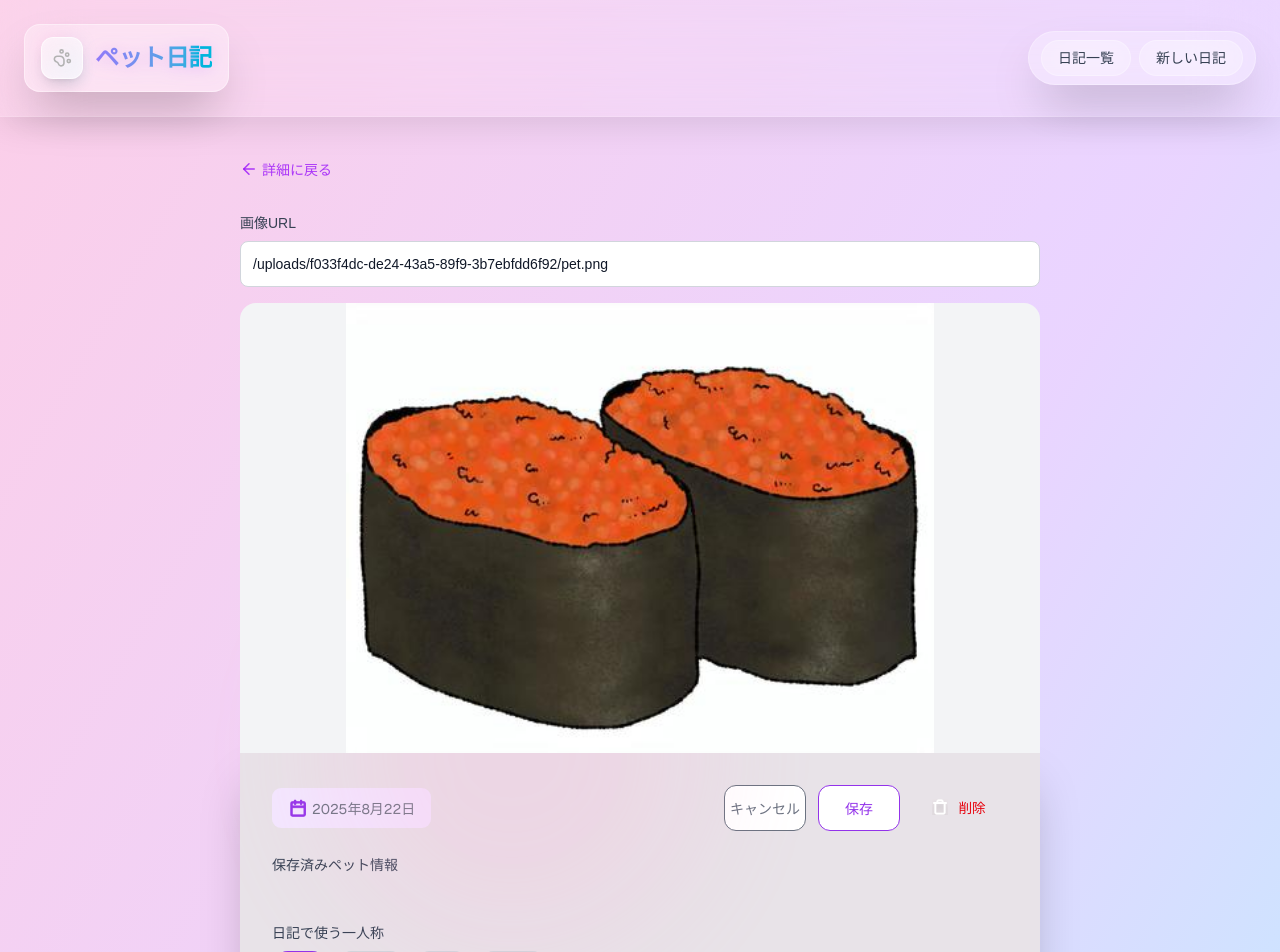
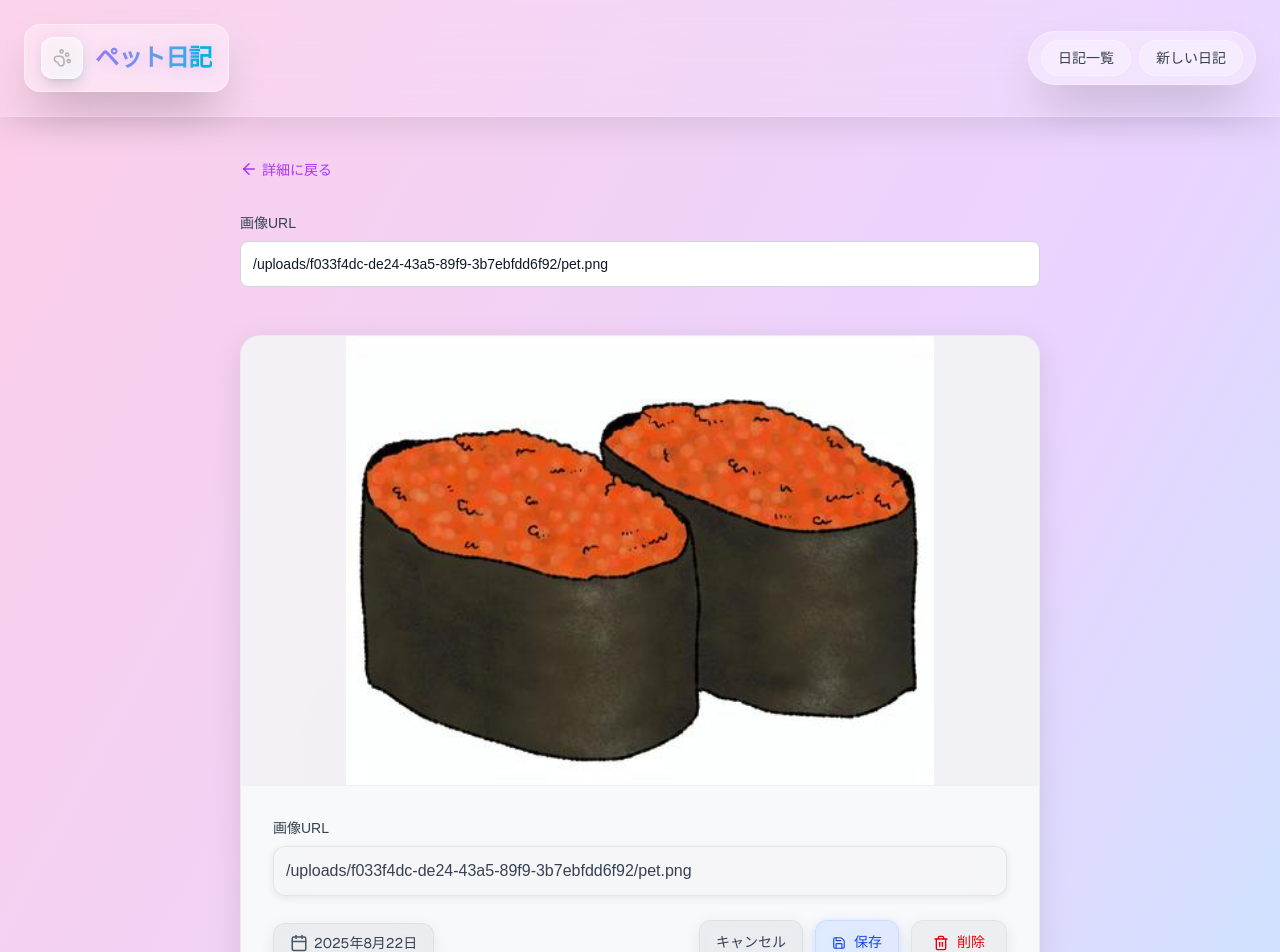
Before and after one commit to Aid-On/next-pet-diary, a Next.js app: page /030ed322-5bac-4adc-b1fc-16ab7660b46b/edit in a window 1280 px wide. Shown: the top 952 px of the page. Built offline with nearby package versions, Linux system fonts and the light colour scheme.

Commit message:
編集画面のデザインを統一

```diff
--- a/src/app/[id]/edit/page.tsx
+++ b/src/app/[id]/edit/page.tsx
@@ -4,12 +4,17 @@ import Image from 'next/image';
 import Link from 'next/link';
 import { useState, useEffect, useRef } from 'react';
 import { useParams, useRouter } from 'next/navigation';
-import { ArrowLeft } from 'lucide-react';
+import { ArrowLeft, Calendar, Save, Trash2 } from 'lucide-react';
 import { validateImageUrl } from '@/lib/image-utils';
 import PetSelector from '@/components/PetSelector';
 import { savePetInfo } from '@/lib/pet-info-storage';
 import GradientText from '@/components/GradientText';
 import Header from '@/components/Header';
+import GlassButton from '@/components/GlassButton';
+import GlassCard from '@/components/GlassCard';
+import GlassTag from '@/components/GlassTag';
+import GlassInput from '@/components/GlassInput';
+import GlassTextarea from '@/components/GlassTextarea';
 
 export default function PetEditPage() {
   const params = useParams();
@@ -261,7 +266,7 @@ export default function PetEditPage() {
       <div className="flex-1 flex flex-col px-4 sm:px-8 md:px-16 lg:px-[240px] py-[40px] mx-auto w-full">
         <Link
           href={`/${id}`}
-          className="w-full h-[24px] flex items-center cursor-pointer hover:opacity-80 transition-opacity"
+          className="w-full h-[24px] flex items-center cursor-pointer"
         >
           <ArrowLeft size={18} className="text-purple-600/80" />
           <div className="w-auto h-[19px] text-purple-600/80 text-[14px] font-sans ml-[4px]">
@@ -285,8 +290,9 @@ export default function PetEditPage() {
           />
         </div>
 
-        <div className="w-full h-auto flex flex-col">
-          <div className="bg-gray-100 w-full aspect-[16/9] max-h-[500px] overflow-hidden relative rounded-t-[16px]">
+        <div className="w-full h-auto flex flex-col mt-[32px] relative z-10">
+          <GlassCard variant="gray" className="p-0">
+            <div className="w-full aspect-[16/9] max-h-[500px] overflow-hidden relative rounded-t-[20px]">
             {editData.imageUrl ? (
               <img
                 src={getImageUrl(editData.imageUrl)}
@@ -303,60 +309,52 @@ export default function PetEditPage() {
               </div>
             )}
             </div>
-          <div className="bg-[#e8e3e8] w-full h-auto flex flex-col rounded-b-[16px] shadow-2xl p-4 sm:p-6 md:p-8">
-            <div className="w-full h-[46px] flex justify-between items-center">
-              <div className="bg-[#F3E8FF] w-auto h-[40px] rounded-[9px] px-[16px] flex items-center">
-                <div className="w-full h-[26px] flex items-center">
-                  <div className="w-[18px] h-[18px] flex justify-center items-center">
-                    <img
-                      src="/images/日付.png"
-                      alt="日付"
-                      className="w-[18px] h-[18px] object-cover"
+            <div className="relative bg-gray-50/90 backdrop-blur-[10px] w-full h-auto flex flex-col rounded-b-[20px] p-4 sm:p-6 md:p-8 border-t border-gray-200/40">
+              <div className="w-full mb-6">
+                <label className="block text-sm font-medium text-gray-700 mb-2">
+                  画像URL
+                </label>
+                <GlassInput
+                  value={editData.imageUrl}
+                  onChange={e => setEditData({ ...editData, imageUrl: e.target.value })}
+                  placeholder="画像URLを入力してください"
+                  variant="gray"
                 />
               </div>
-                  <div className="w-auto h-[17px] text-[#6B7280] leading-[18px] text-[14px] font-sans flex ml-[6px]">
+
+              <div className="w-full h-[46px] flex justify-between items-center mb-6">
+                <GlassTag icon={Calendar} variant="gray" className="h-[40px]">
                   {formatDate(diaryEntry.createdAt)}
-                  </div>
-                </div>
-              </div>
+                </GlassTag>
                 <div className="flex space-x-3">
-                <Link
-                  href={`/${id}`}
-                  className="bg-white w-[82px] h-[46px] border-[#6B7280] border-[1px] rounded-[12px] flex justify-center items-center cursor-pointer hover:bg-gray-50 transition-colors"
-                >
-                  <div className="w-auto h-[19px] text-[#6B7280] text-[14px] font-sans">
+                  <Link href={`/${id}`}>
+                    <GlassButton variant="secondary">
                       キャンセル
-                  </div>
+                    </GlassButton>
                   </Link>
-                <div className="bg-white w-[82px] h-[46px] border-[#9333EA] border-[1px] rounded-[12px] flex justify-center items-center cursor-pointer hover:bg-[#F3E8FF] transition-colors">
-                  <button
+                  <GlassButton
                     onClick={handleSave}
                     disabled={saving}
-                    className="w-auto h-[19px] text-[#9333EA] text-[14px] font-sans disabled:opacity-50"
+                    variant="primary"
+                    icon={Save}
+                    iconSize={14}
                   >
                     {saving ? '保存中' : '保存'}
-                  </button>
-                </div>
-                <div className="w-[96px] h-[46px] py-[13.5px] px-[20px] flex justify-between cursor-pointer hover:opacity-80 transition-opacity">
-                  <div className="bg-[#fca5a5] w-[16px] h-[16px]">
-                    <img
-                      src="/images/ゴミ箱.png"
-                      alt="ゴミ箱"
-                      className="w-[16px] h-[16px] object-cover"
-                    />
-                  </div>
-                  <button
+                  </GlassButton>
+                  <GlassButton
                     onClick={() => setShowDeleteConfirm(true)}
-                    className="w-[32px] h-[19px] text-[13.6px] text-red-600 font-sans leading-[18px]"
+                    variant="danger"
+                    icon={Trash2}
+                    size="md"
+                    className="w-[96px]"
                   >
                     削除
-                  </button>
-                </div>
+                  </GlassButton>
                 </div>
               </div>
 
               {/* ペット情報選択コンポーネントを追加 */}
-            <div className="w-full h-auto flex flex-col mt-[24px] mb-4">
+              <div className="w-full h-auto flex flex-col mb-4">
               <label className="block text-sm font-medium text-gray-700 mb-2">
                 保存済みペット情報
               </label>
@@ -487,6 +485,7 @@ export default function PetEditPage() {
               />
             </div>
             </div>
+          </GlassCard>
         </div>
       </div>
 
--- /dev/null
+++ b/src/components/GlassButton.tsx
@@ -0,0 +1,57 @@
+'use client';
+
+import React from 'react';
+import { LucideIcon } from 'lucide-react';
+
+interface GlassButtonProps {
+  children: React.ReactNode;
+  onClick?: () => void;
+  disabled?: boolean;
+  variant?: 'primary' | 'secondary' | 'danger';
+  size?: 'sm' | 'md' | 'lg';
+  icon?: LucideIcon;
+  iconSize?: number;
+  className?: string;
+  type?: 'button' | 'submit';
+}
+
+export default function GlassButton({
+  children,
+  onClick,
+  disabled = false,
+  variant = 'secondary',
+  size = 'md',
+  icon: Icon,
+  iconSize = 16,
+  className = '',
+  type = 'button'
+}: GlassButtonProps) {
+  const baseClasses = "relative backdrop-blur-[15px] rounded-[12px] flex items-center justify-center gap-2 cursor-pointer transition-all duration-300 font-sans disabled:opacity-50";
+
+  const sizeClasses = {
+    sm: "px-3 py-1 text-sm h-[32px] min-w-[60px]",
+    md: "px-4 py-2 text-[14px] h-[46px] min-w-[82px]",
+    lg: "px-6 py-3 text-lg h-[52px] min-w-[96px]"
+  };
+
+  const variantClasses = {
+    primary: "bg-gradient-to-r from-blue-100/90 to-indigo-100/90 border border-blue-200/70 text-blue-700 shadow-[0_4px_16px_0_rgba(59,130,246,0.15),0_2px_8px_0_rgba(99,102,241,0.1)] hover:from-blue-200/95 hover:to-indigo-200/95 hover:border-blue-300/80 hover:shadow-[0_6px_24px_0_rgba(59,130,246,0.25),0_4px_12px_0_rgba(99,102,241,0.15)] hover:scale-105 active:scale-[0.98]",
+    secondary: "bg-gray-200/70 border border-gray-300/50 text-gray-700 shadow-[0_4px_16px_0_rgba(0,0,0,0.08)] hover:bg-gray-200/80 hover:shadow-[0_6px_20px_0_rgba(0,0,0,0.12)] hover:scale-105",
+    danger: "bg-gray-200/60 border border-gray-300/40 text-red-600 shadow-[0_4px_16px_0_rgba(0,0,0,0.08)] hover:bg-red-100/80 hover:border-red-300/50 hover:shadow-[0_6px_20px_0_rgba(239,68,68,0.15)]"
+  };
+
+  return (
+    <button
+      type={type}
+      onClick={onClick}
+      disabled={disabled}
+      className={`${baseClasses} ${sizeClasses[size]} ${variantClasses[variant]} ${className} group overflow-hidden`}
+    >
+      {variant === 'primary' && (
+        <div className="absolute inset-0 bg-gradient-to-r from-blue-300/20 via-indigo-300/20 to-blue-300/20 opacity-0 group-hover:opacity-100 transition-opacity duration-500 rounded-[12px]"></div>
+      )}
+      {Icon && <Icon size={iconSize} className="relative z-10" />}
+      <span className="relative z-10">{children}</span>
+    </button>
+  );
+}
--- /dev/null
+++ b/src/components/GlassCard.tsx
@@ -0,0 +1,30 @@
+'use client';
+
+import React from 'react';
+
+interface GlassCardProps {
+  children: React.ReactNode;
+  variant?: 'gradient' | 'gray';
+  className?: string;
+}
+
+export default function GlassCard({
+  children,
+  variant = 'gradient',
+  className = ''
+}: GlassCardProps) {
+  const baseClasses = "relative backdrop-blur-[20px] rounded-[20px] overflow-hidden";
+
+  const variantClasses = {
+    gradient: "bg-white/20 border border-white/30 shadow-[0_8px_32px_0_rgba(31,38,135,0.37)] before:content-[''] before:absolute before:inset-0 before:bg-gradient-to-br before:from-white/20 before:to-transparent before:rounded-[20px] before:pointer-events-none",
+    gray: "bg-gray-100/90 border border-gray-200/60 shadow-[0_8px_32px_0_rgba(0,0,0,0.1)]"
+  };
+
+  return (
+    <div className={`${baseClasses} ${variantClasses[variant]} ${className}`}>
+      <div className="relative z-10">
+        {children}
+      </div>
+    </div>
+  );
+}
--- /dev/null
+++ b/src/components/GlassInput.tsx
@@ -0,0 +1,49 @@
+'use client';
+
+import React, { forwardRef } from 'react';
+
+interface GlassInputProps {
+  value: string;
+  onChange: (e: React.ChangeEvent<HTMLInputElement>) => void;
+  placeholder?: string;
+  disabled?: boolean;
+  maxLength?: number;
+  className?: string;
+  type?: 'text' | 'email' | 'password';
+  variant?: 'gradient' | 'gray';
+}
+
+const GlassInput = forwardRef<HTMLInputElement, GlassInputProps>(({
+  value,
+  onChange,
+  placeholder = '',
+  disabled = false,
+  maxLength,
+  className = '',
+  type = 'text',
+  variant = 'gradient'
+}, ref) => {
+  const baseClasses = "relative w-full p-3 backdrop-blur-[15px] rounded-[12px] transition-all duration-300 focus:outline-none";
+
+  const variantClasses = {
+    gradient: "bg-white/15 border border-white/30 text-gray-700 placeholder-gray-500 shadow-[0_2px_8px_0_rgba(31,38,135,0.15)] focus:bg-white/20 focus:border-white/50 focus:shadow-[0_4px_12px_0_rgba(31,38,135,0.25)]",
+    gray: "bg-gray-100/60 border border-gray-300/50 text-gray-700 placeholder-gray-500 shadow-[0_2px_8px_0_rgba(0,0,0,0.08)] focus:bg-gray-100/70 focus:border-gray-300/60 focus:shadow-[0_4px_12px_0_rgba(0,0,0,0.12)]"
+  };
+
+  return (
+    <input
+      ref={ref}
+      type={type}
+      value={value}
+      onChange={onChange}
+      placeholder={placeholder}
+      disabled={disabled}
+      maxLength={maxLength}
+      className={`${baseClasses} ${variantClasses[variant]} ${className}`}
+    />
+  );
+});
+
+GlassInput.displayName = 'GlassInput';
+
+export default GlassInput;
--- /dev/null
+++ b/src/components/GlassTag.tsx
@@ -0,0 +1,42 @@
+'use client';
+
+import React from 'react';
+import { LucideIcon } from 'lucide-react';
+
+interface GlassTagProps {
+  children: React.ReactNode;
+  icon?: LucideIcon;
+  iconSize?: number;
+  variant?: 'gradient' | 'gray';
+  className?: string;
+}
+
+export default function GlassTag({
+  children,
+  icon: Icon,
+  iconSize = 18,
+  variant = 'gradient',
+  className = ''
+}: GlassTagProps) {
+  const baseClasses = "relative backdrop-blur-[15px] rounded-[12px] px-[16px] flex items-center";
+
+  const variantClasses = {
+    gradient: "bg-white/20 border border-white/30 shadow-[0_4px_16px_0_rgba(31,38,135,0.15)] before:content-[''] before:absolute before:inset-0 before:bg-gradient-to-br before:from-white/15 before:to-transparent before:rounded-[12px] before:pointer-events-none",
+    gray: "bg-gray-200/70 border border-gray-300/50 shadow-[0_4px_16px_0_rgba(0,0,0,0.08)]"
+  };
+
+  return (
+    <div className={`${baseClasses} ${variantClasses[variant]} ${className}`}>
+      <div className="w-full h-[26px] flex items-center relative z-10">
+        {Icon && (
+          <div className="w-[18px] h-[18px] flex justify-center items-center">
+            <Icon size={iconSize} className="text-gray-600" />
+          </div>
+        )}
+        <div className="w-auto h-[17px] text-gray-700 leading-[18px] text-[14px] font-sans flex ml-[6px]">
+          {children}
+        </div>
+      </div>
+    </div>
+  );
+}
--- /dev/null
+++ b/src/components/GlassTextarea.tsx
@@ -0,0 +1,51 @@
+'use client';
+
+import React, { forwardRef } from 'react';
+
+interface GlassTextareaProps {
+  value: string;
+  onChange: (e: React.ChangeEvent<HTMLTextAreaElement>) => void;
+  onInput?: (e: React.FormEvent<HTMLTextAreaElement>) => void;
+  placeholder?: string;
+  disabled?: boolean;
+  maxLength?: number;
+  className?: string;
+  variant?: 'gradient' | 'gray';
+  minHeight?: string;
+}
+
+const GlassTextarea = forwardRef<HTMLTextAreaElement, GlassTextareaProps>(({
+  value,
+  onChange,
+  onInput,
+  placeholder = '',
+  disabled = false,
+  maxLength,
+  className = '',
+  variant = 'gradient',
+  minHeight = 'min-h-[80px]'
+}, ref) => {
+  const baseClasses = "relative w-full p-3 backdrop-blur-[15px] rounded-[12px] resize-none transition-all duration-300 focus:outline-none";
+
+  const variantClasses = {
+    gradient: "bg-white/15 border border-white/30 text-gray-700 placeholder-gray-500 shadow-[0_2px_8px_0_rgba(31,38,135,0.15)] focus:bg-white/20 focus:border-white/50 focus:shadow-[0_4px_12px_0_rgba(31,38,135,0.25)]",
+    gray: "bg-gray-100/60 border border-gray-300/50 text-gray-700 placeholder-gray-500 shadow-[0_2px_8px_0_rgba(0,0,0,0.08)] focus:bg-gray-100/70 focus:border-gray-300/60 focus:shadow-[0_4px_12px_0_rgba(0,0,0,0.12)]"
+  };
+
+  return (
+    <textarea
+      ref={ref}
+      value={value}
+      onChange={onChange}
+      onInput={onInput}
+      placeholder={placeholder}
+      disabled={disabled}
+      maxLength={maxLength}
+      className={`${baseClasses} ${variantClasses[variant]} ${minHeight} ${className}`}
+    />
+  );
+});
+
+GlassTextarea.displayName = 'GlassTextarea';
+
+export default GlassTextarea;
```
Lines whose indentation alone changed are shown as unchanged.
